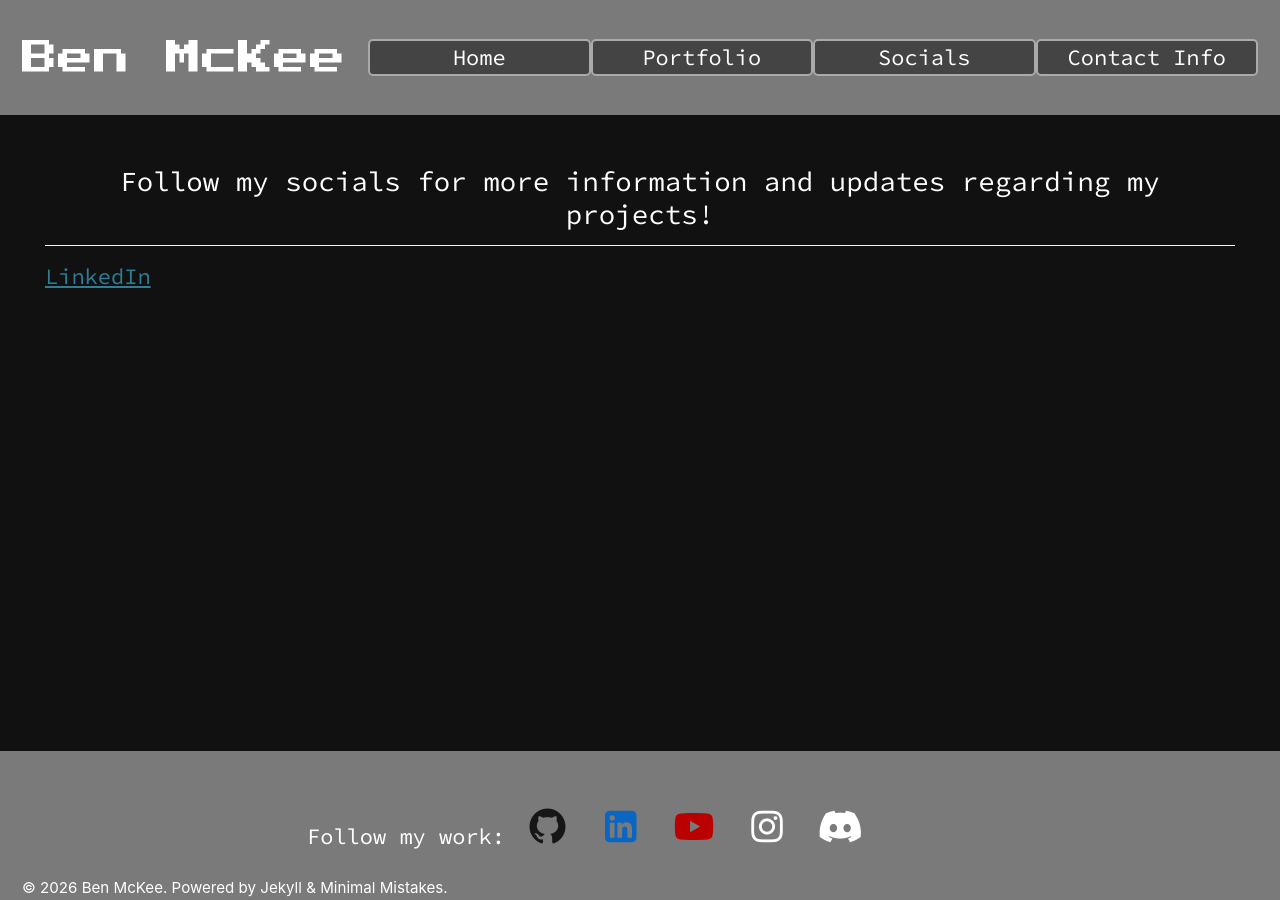
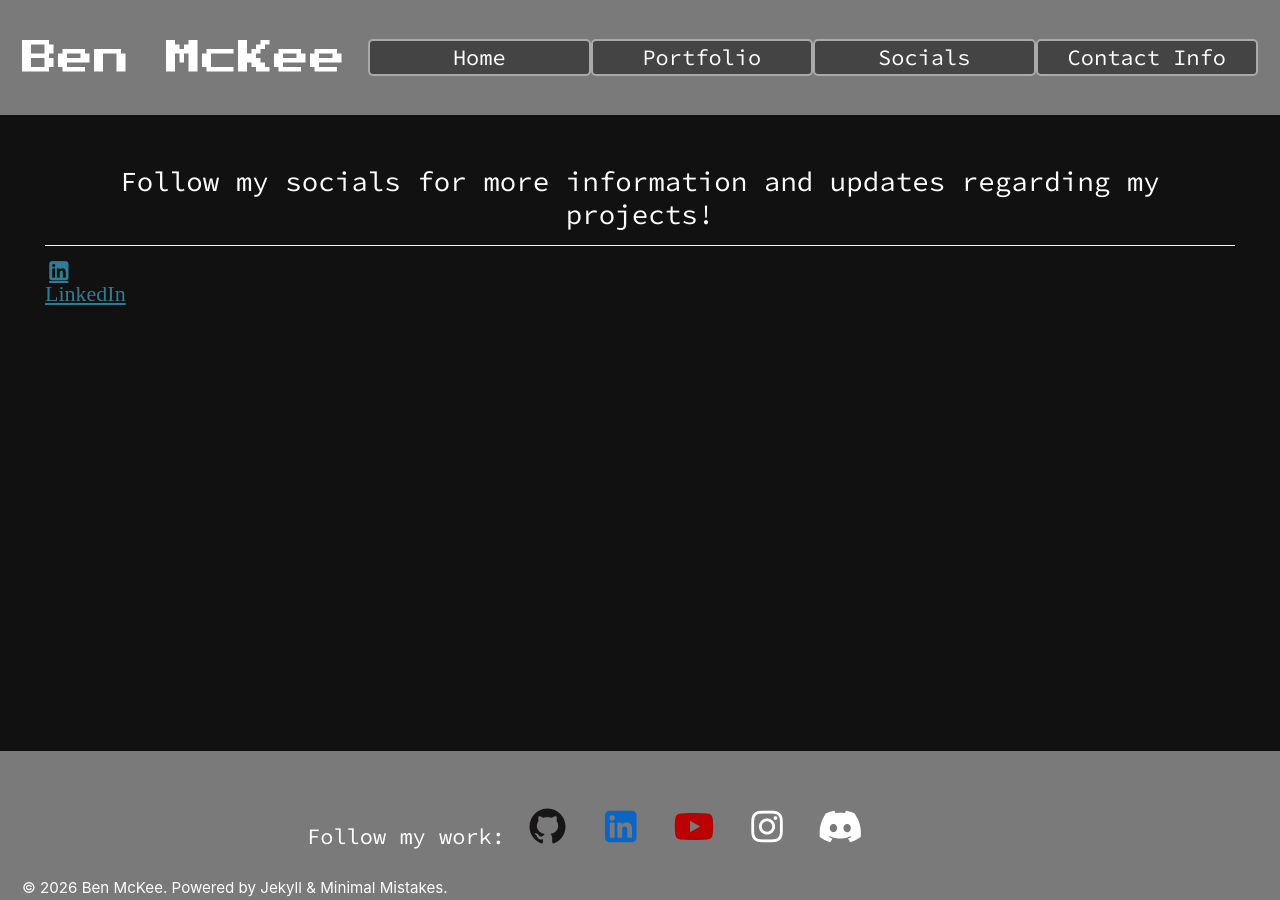
Before and after one commit to Bugglenuggets/Bugglenuggets.github.io, a Jekyll site: the page built from _pages/page-socials.md, in a window 1280 px wide. Built offline with Jekyll 4.4.1, drawn with Linux system fonts in a browser that asks for light colours; some web fonts are replaced.

Commit message:
Update page-socials.md

```diff
--- a/_pages/page-socials.md
+++ b/_pages/page-socials.md
@@ -6,6 +6,6 @@ permalink: /socials/
 <h2 class="source-code-pro" style="text-align: center; margin-top: 50px;">Follow my socials for more information and updates regarding my projects!</h2>
 <div display="flex" style="flex: 1 1 250px;" gap="2em">
   <div>
-    <a href="https://www.linkedin.com/in/ben-mckee-bb17b33b0/" class="fa-brands-fa-square-linkedin"> LinkedIn</a>
+    <a href="https://www.linkedin.com/in/ben-mckee-bb17b33b0/" class="fa-brands fa-square-linkedin"> LinkedIn</a>
   </div>
 </div>
```
